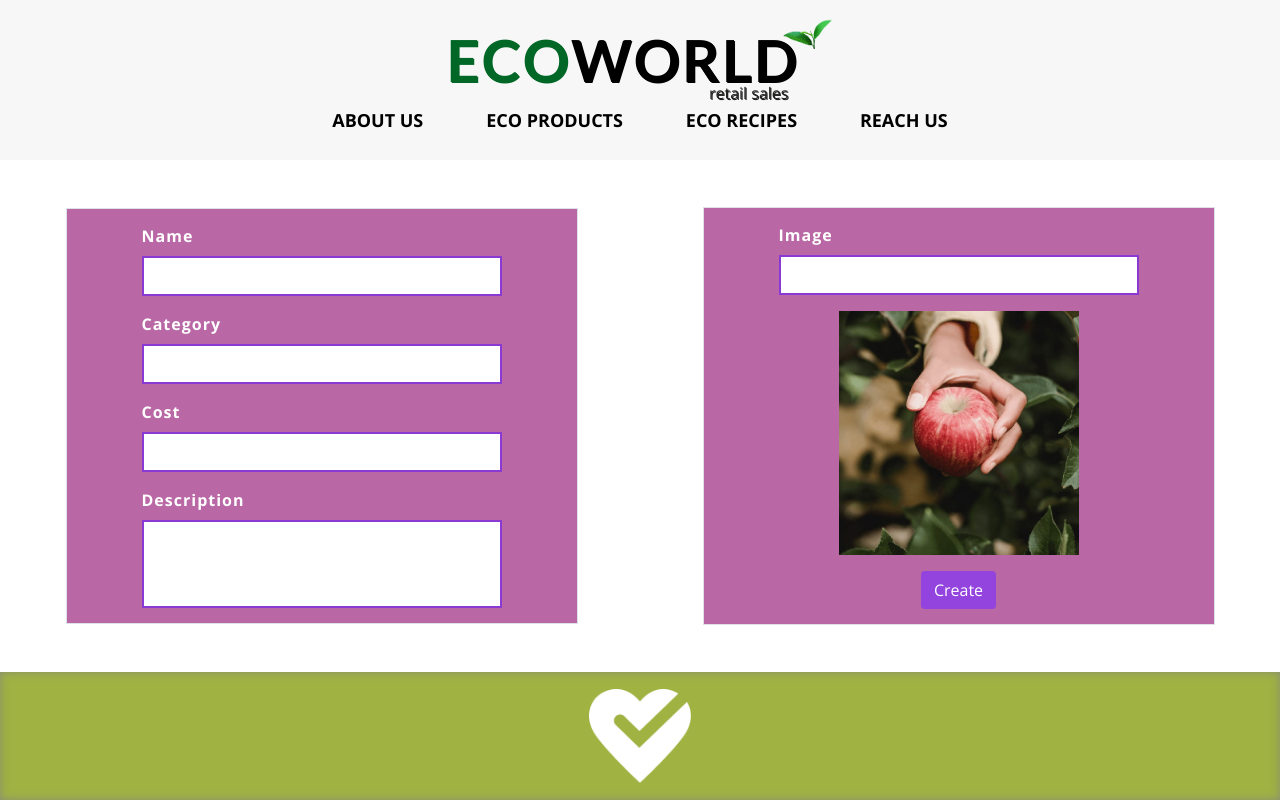
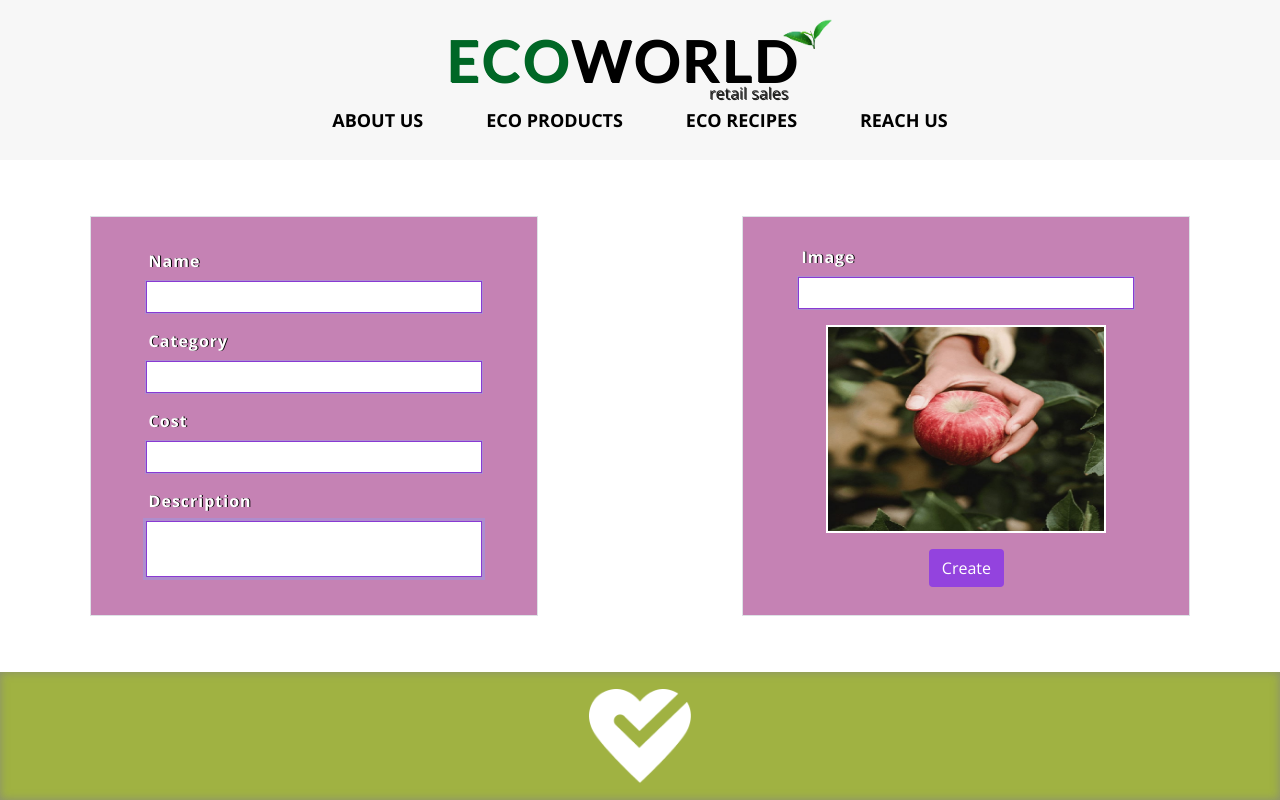
Before and after one commit to guillerdev97/ecoworld-vue-front, a Vue app: page /create in a window 1280 px wide. Built offline with nearby package versions, Linux system fonts and the light colour scheme; a web font is replaced by a local one.

Commit message:
styles for create form

```diff
--- a/src/views/CreateView.vue
+++ b/src/views/CreateView.vue
@@ -37,14 +37,20 @@ export default {
 </script>
 
 <template>
-  <form @submit.prevent="createProduct">
-    <div id="firstSection" class="border">
-      <div class="mb-3 w-75">
+  <form
+    @submit.prevent="createProduct"
+    class="d-flex justify-content-center align-items-center"
+  >
+    <div
+      id="firstSection"
+      class="d-flex flex-column justify-content-center align-items-center border"
+    >
+      <div class="mb-3">
         <label for="name" class="form-label fs-6 fw-bold">Name</label>
         <input type="text" class="form-control" id="name" v-model="form.name" />
       </div>
 
-      <div class="mb-3 w-75">
+      <div class="mb-3">
         <label for="category" class="form-label fs-6 fw-bold">Category</label>
         <input
           type="text"
@@ -54,8 +60,8 @@ export default {
         />
       </div>
 
-      <div class="mb-3 w-75">
-        <label for="price" class="form-label fs-6 fw-bold">Cost</label>
+      <div class="mb-3">
+        <label for="price" class="form-label f-6 fw-bold">Cost</label>
         <input
           type="text"
           class="form-control"
@@ -64,20 +70,24 @@ export default {
         />
       </div>
 
-      <div class="w-75">
+      <div>
         <label for="description" class="form-label fs-6 fw-bold"
           >Description</label
         ><br />
-        <input
+        <textarea
           id="description"
-          class="form-control"
+          cols="30"
+          rows="2"
           v-model="form.description"
-        />
+        ></textarea>
       </div>
     </div>
 
-    <div id="secondSection" class="border">
-      <div class="mb-3 w-75">
+    <div
+      id="secondSection"
+      class="d-flex flex-column justify-content-center align-items-center border"
+    >
+      <div class="mb-3">
         <label for="image" class="form-label fs-6 fw-bold">Image</label>
         <input type="text" class="form-control" id="image" v-model="form.img" />
       </div>
@@ -94,54 +104,65 @@ export default {
 
 /* form */
 form {
-  display: flex;
-  justify-content: center;
-  align-items: center;
   width: 100%;
   height: 64vh;
 }
 
 /* first section */
 #firstSection {
-  display: flex;
-  flex-direction: column;
-  justify-content: center;
-  align-items: center;
-  width: 40%;
+  width: 35%;
+  height: 50vh;
   padding: 15px;
-  margin-right: 65px;
+  margin-right: 8%;
   color: white;
-  background-color: #b968a5;
+  background-color: #b968a5d3;
 }
 label {
+  padding-left: 3px;
   letter-spacing: 1px;
+  text-shadow: 1px 0 black;
 }
 input {
-  height: 5vh;
+  width: 42vh;
+  height: 4vh;
   padding: 3px 7px;
+  border: 1px solid rgb(137, 58, 211);
+  border-radius: 0;
+  box-shadow: 0 0 0 1px rgb(174, 141, 205);
+  font-size: 16px;
+}
+input:focus {
   border: 2px solid rgb(137, 58, 211);
-  border-radius: 0;
-  font-size: 16px;
-  box-shadow: none;
+  outline: 0 none;
+  box-shadow: 0 0 0 2px rgba(227, 227, 227, 0.895) inset;
 }
 #description {
-  height: 11vh;
+  width: 42vh;
+  padding: 3px 7px;
+  border: 1px solid rgb(137, 58, 211);
+  border-radius: 0;
+  box-shadow: 0 0 0 3px rgb(174, 141, 205);
+  font-size: 16px;
+  resize: none;
+}
+#description:focus {
+  outline: 0 none;
+  box-shadow: 0 0 0 2px rgba(227, 227, 227, 0.895) inset;
 }
 
 /* second section */
 #secondSection {
-  display: flex;
-  flex-direction: column;
-  justify-content: center;
-  align-items: center;
-  width: 40%;
+  width: 35%;
+  height: 50vh;
   padding: 15px;
-  margin-left: 60px;
+  margin-left: 8%;
   color: white;
-  background-color: #b968a5;
+  background-color: #b968a5d3;
 }
 img {
-  width: 30vh;
+  width: 35vh;
+  height: 26vh;
+  border: 2px solid white;
 }
 button {
   color: white;
@@ -152,5 +173,6 @@ button:hover {
   color: white;
   background-color: rgb(130, 41, 213);
   box-shadow: 0 2px 5px rgb(130, 41, 213);
+  letter-spacing: 1px;
 }
 </style>
```
